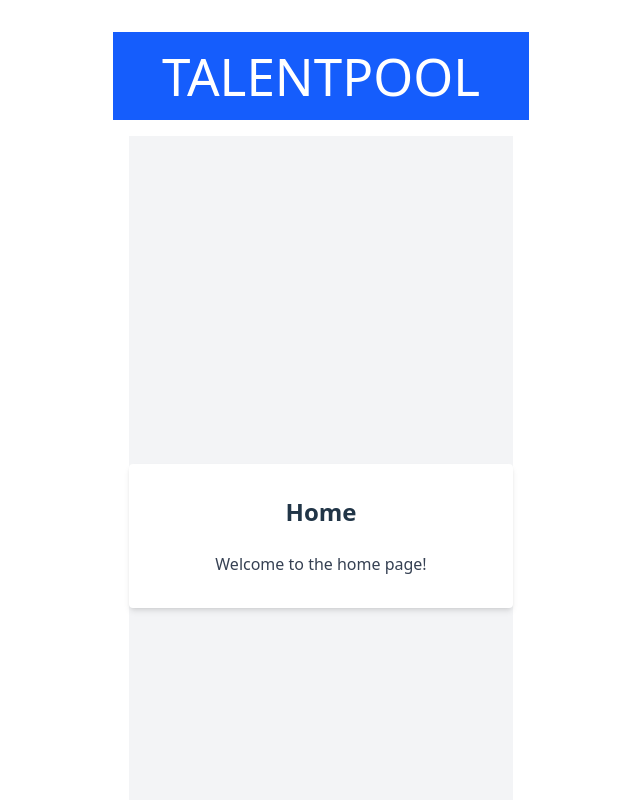
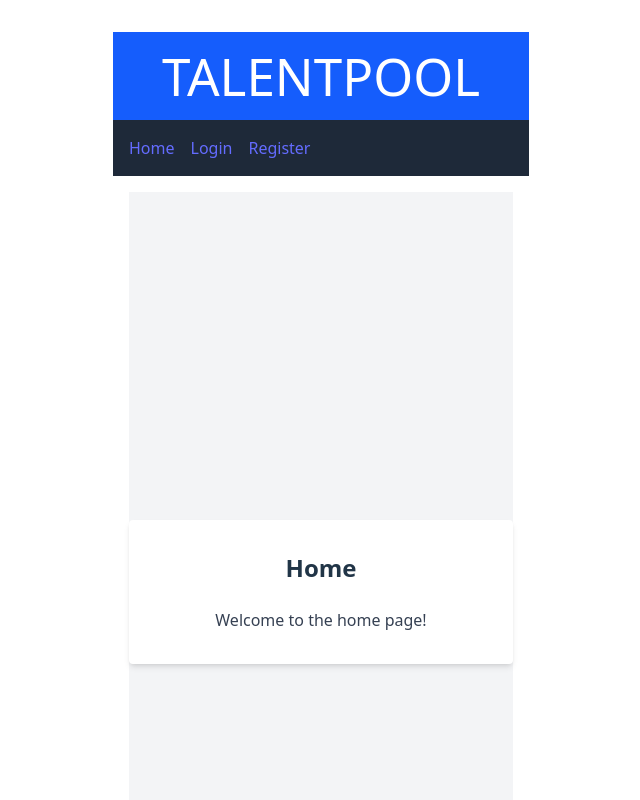
Before and after one commit to ABDERRAZZAK-IMILY/TalentPool---Frontend, a React (Vite) app: page / in a window 1280 px wide. Shown: the top 800 px of the page, without its empty margins (319-959 px from the left). Built offline with nearby package versions, Linux system fonts and the light colour scheme.

Commit message:
add nav bar to layout

```diff
--- a/src/layouts/Layout.jsx
+++ b/src/layouts/Layout.jsx
@@ -1,4 +1,4 @@
-import { Outlet } from "react-router-dom";
+import { Link, Outlet } from "react-router-dom";
 
 export default function Layout({ children }) {
     return (
@@ -6,6 +6,20 @@ export default function Layout({ children }) {
             <header className="bg-blue-600 text-white p-4">
                 <h1 className="text-2xl">TALENTPOOL</h1>
             </header>
+
+            <nav className="bg-gray-800 text-white p-4">
+                <ul className="flex space-x-4">
+                    <li>
+    <Link to="/" className="hover:underline">Home</Link>
+                    </li>
+                    <li>
+<Link to={ "/login" } className="hover:underline">Login</Link>
+                        </li>
+                    <li>
+                         <Link to={ "/register" } className="hover:underline">Register</Link>
+                                            </li>
+                </ul>
+            </nav>
             <main className="flex-grow p-4">
                 <Outlet />
             </main>
```
